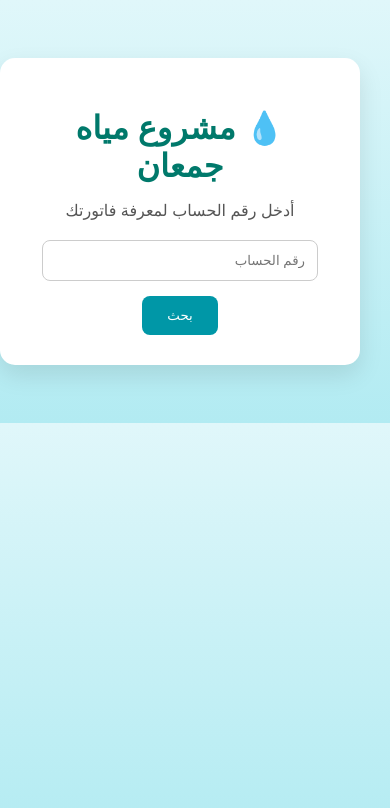
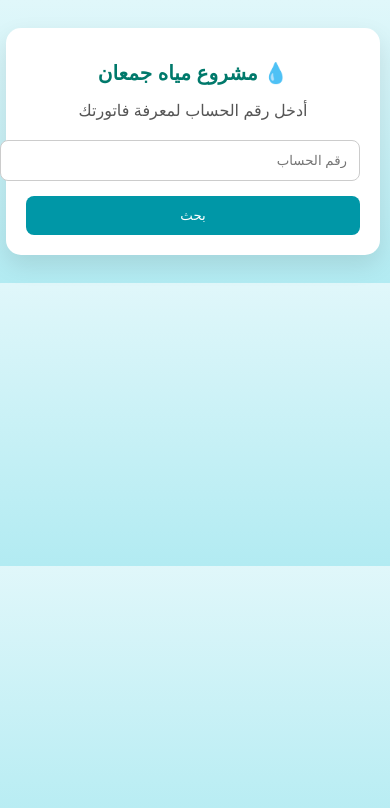
Before and after one commit to jumanproject80-cyber/jumaan-water, a website: page index.html in a window 390 px wide. Shown: the top 808 px of the page. Drawn offline with Linux system fonts and the light colour scheme.

Commit message:
responsive design

```diff
--- a/style.css
+++ b/style.css
@@ -44,3 +44,28 @@ button:hover {
     margin: auto;
     box-shadow: 0 10px 25px rgba(0, 0, 0, 0.1);
 }
+
+@media (max-width: 500px) {
+
+    body {
+        padding: 20px;
+    }
+
+    .card {
+        width: 100%;
+        padding: 20px;
+    }
+
+    input {
+        width: 100%;
+    }
+
+    button {
+        width: 100%;
+    }
+
+    h1 {
+        font-size: 20px;
+    }
+
+}
```
